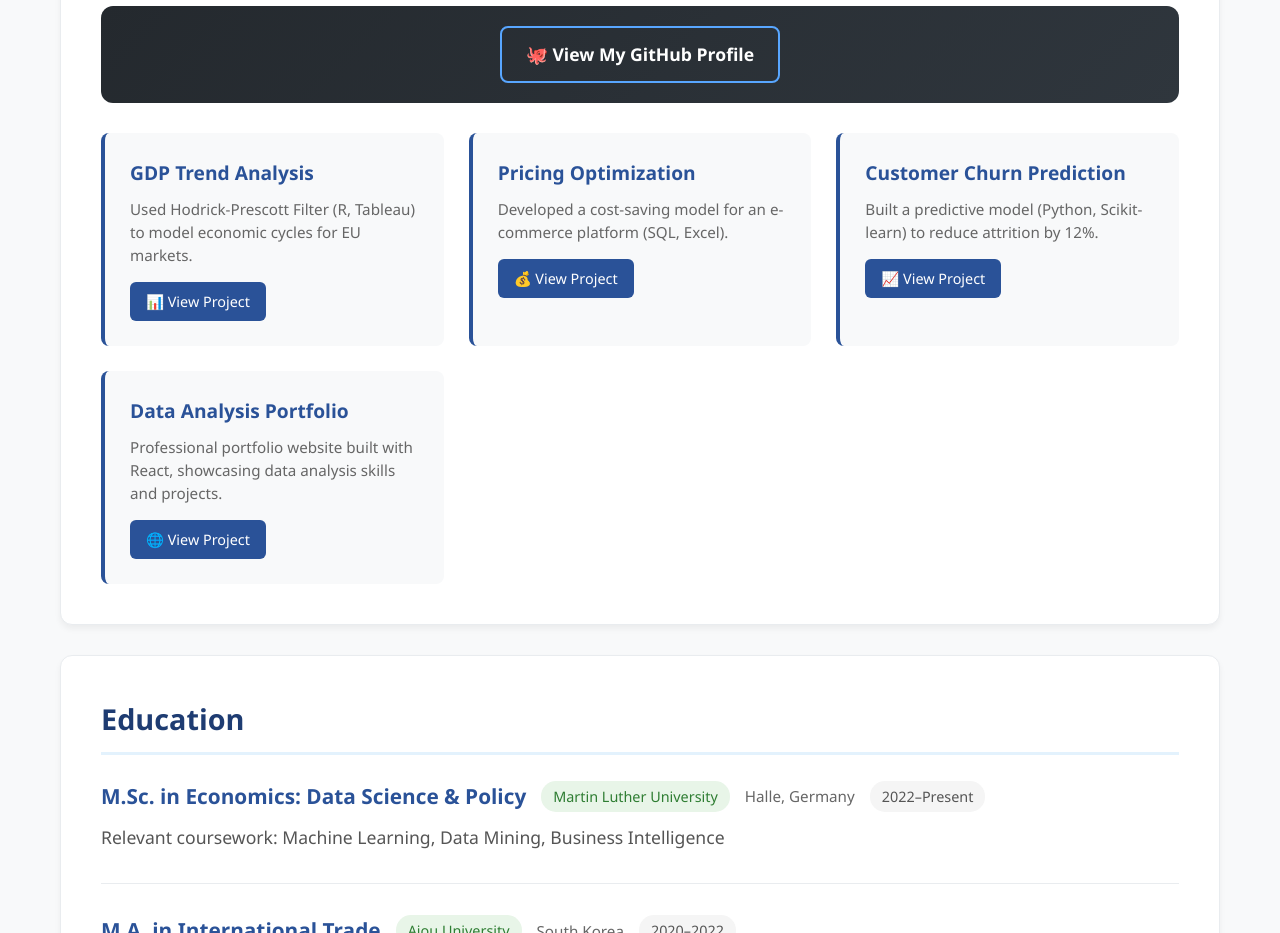
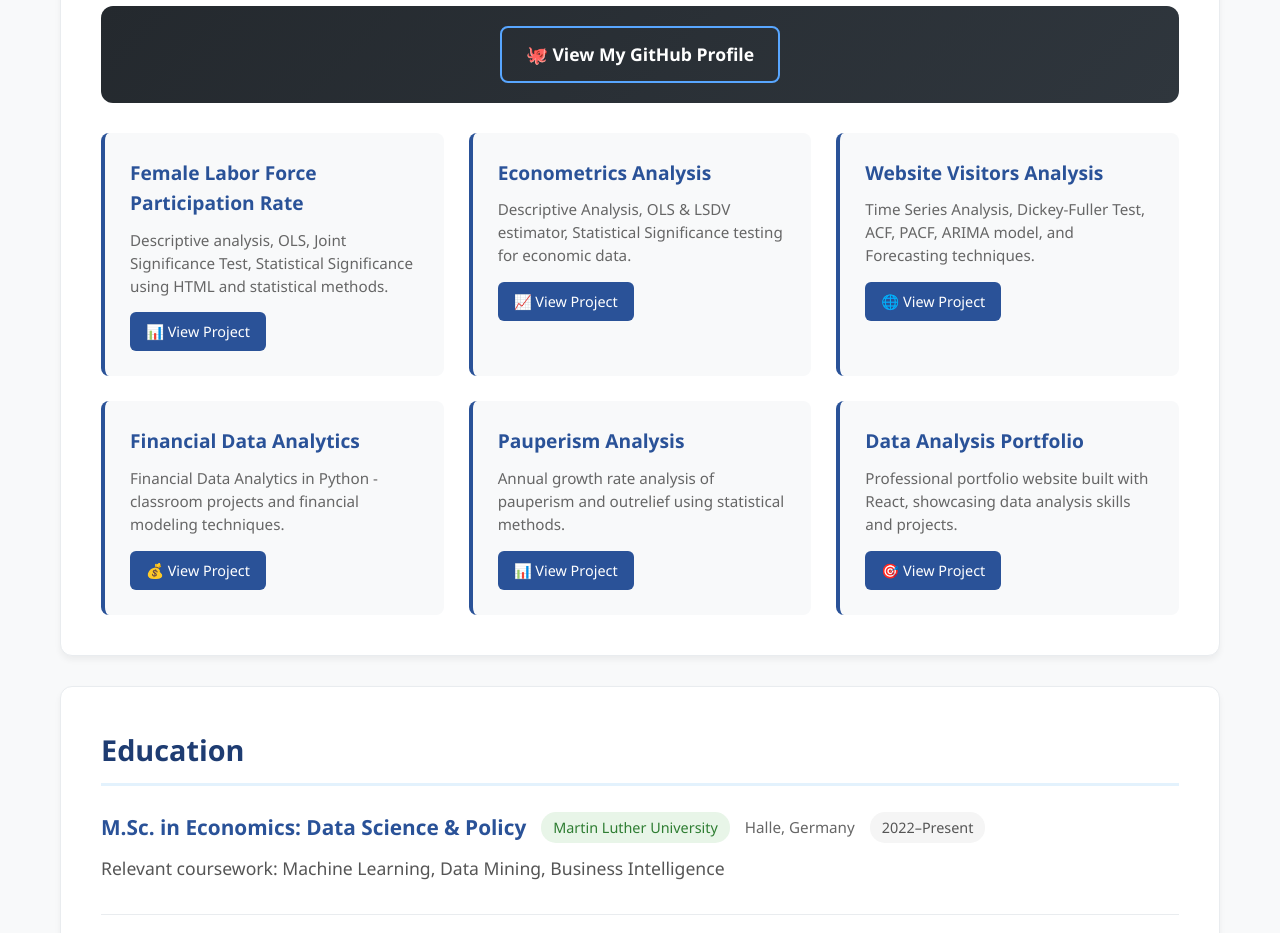
Before and after one commit to Monaim-knight/Portfolio-, a React (Create React App) app: page / in a window 1280 px wide. Shown: the part 2020-2953 px from the top of the page. Built offline with nearby package versions, Linux system fonts and the light colour scheme.

Commit message:
Added real Github projects

```diff
--- a/src/App.js
+++ b/src/App.js
@@ -105,29 +105,47 @@ function App() {
             </div>
             <div className="projects-grid">
               <div className="project-item">
-                <h4>GDP Trend Analysis</h4>
-                <p>Used Hodrick-Prescott Filter (R, Tableau) to model economic cycles for EU markets.</p>
+                <h4>Female Labor Force Participation Rate</h4>
+                <p>Descriptive analysis, OLS, Joint Significance Test, Statistical Significance using HTML and statistical methods.</p>
                 <div className="project-links">
-                  <a href="https://github.com/Monaim-knight/gdp-trend-analysis" target="_blank" rel="noopener noreferrer" className="project-link">
+                  <a href="https://github.com/Monaim-knight/Female-labor-force-participation-rate" target="_blank" rel="noopener noreferrer" className="project-link">
                     📊 View Project
                   </a>
                 </div>
               </div>
               <div className="project-item">
-                <h4>Pricing Optimization</h4>
-                <p>Developed a cost-saving model for an e-commerce platform (SQL, Excel).</p>
+                <h4>Econometrics Analysis</h4>
+                <p>Descriptive Analysis, OLS & LSDV estimator, Statistical Significance testing for economic data.</p>
                 <div className="project-links">
-                  <a href="https://github.com/Monaim-knight/pricing-optimization" target="_blank" rel="noopener noreferrer" className="project-link">
+                  <a href="https://github.com/Monaim-knight/Economatrics" target="_blank" rel="noopener noreferrer" className="project-link">
+                    📈 View Project
+                  </a>
+                </div>
+              </div>
+              <div className="project-item">
+                <h4>Website Visitors Analysis</h4>
+                <p>Time Series Analysis, Dickey-Fuller Test, ACF, PACF, ARIMA model, and Forecasting techniques.</p>
+                <div className="project-links">
+                  <a href="https://github.com/Monaim-knight/Website-Visitors" target="_blank" rel="noopener noreferrer" className="project-link">
+                    🌐 View Project
+                  </a>
+                </div>
+              </div>
+              <div className="project-item">
+                <h4>Financial Data Analytics</h4>
+                <p>Financial Data Analytics in Python - classroom projects and financial modeling techniques.</p>
+                <div className="project-links">
+                  <a href="https://github.com/Monaim-knight/classroom_Monaim" target="_blank" rel="noopener noreferrer" className="project-link">
                     💰 View Project
                   </a>
                 </div>
               </div>
               <div className="project-item">
-                <h4>Customer Churn Prediction</h4>
-                <p>Built a predictive model (Python, Scikit-learn) to reduce attrition by 12%.</p>
+                <h4>Pauperism Analysis</h4>
+                <p>Annual growth rate analysis of pauperism and outrelief using statistical methods.</p>
                 <div className="project-links">
-                  <a href="https://github.com/Monaim-knight/customer-churn-prediction" target="_blank" rel="noopener noreferrer" className="project-link">
-                    📈 View Project
+                  <a href="https://github.com/Monaim-knight/Pauperism-" target="_blank" rel="noopener noreferrer" className="project-link">
+                    📊 View Project
                   </a>
                 </div>
               </div>
@@ -136,7 +154,7 @@ function App() {
                 <p>Professional portfolio website built with React, showcasing data analysis skills and projects.</p>
                 <div className="project-links">
                   <a href="https://github.com/Monaim-knight/portfolio" target="_blank" rel="noopener noreferrer" className="project-link">
-                    🌐 View Project
+                    🎯 View Project
                   </a>
                 </div>
               </div>
```
